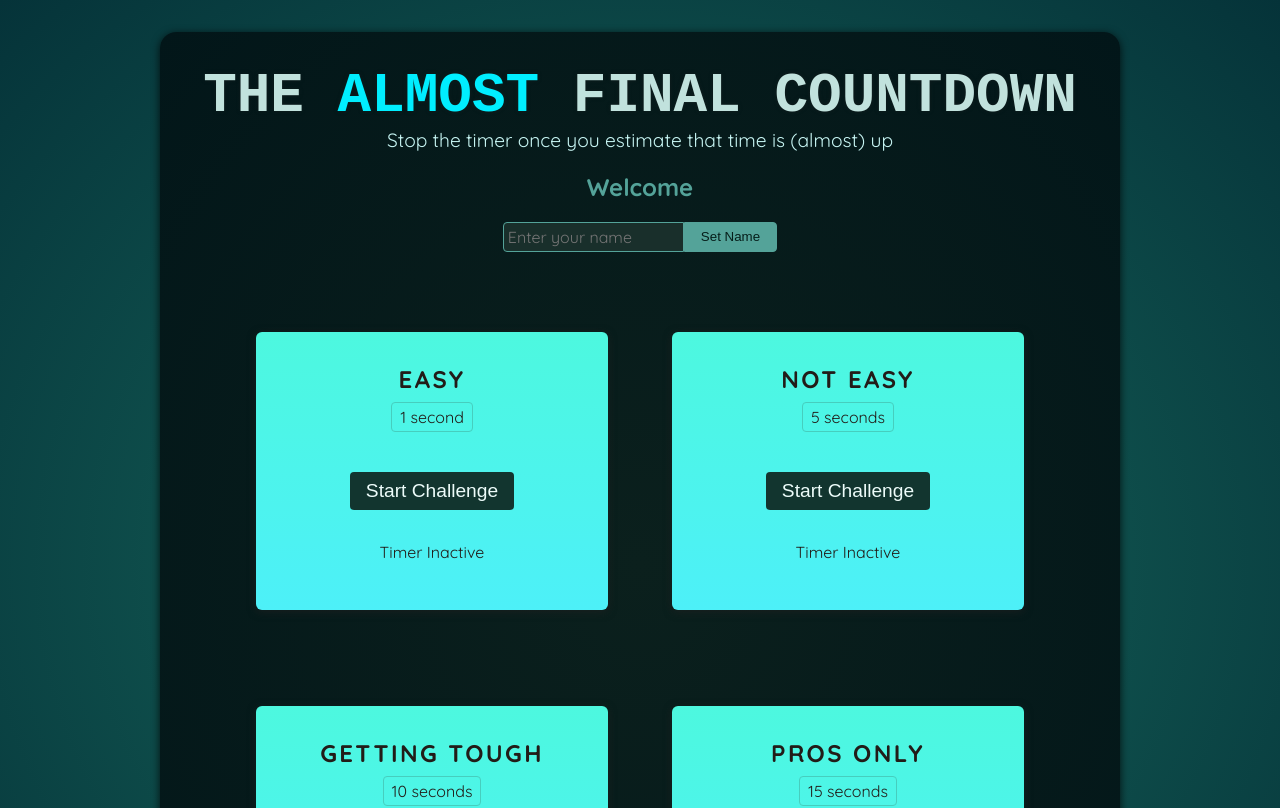
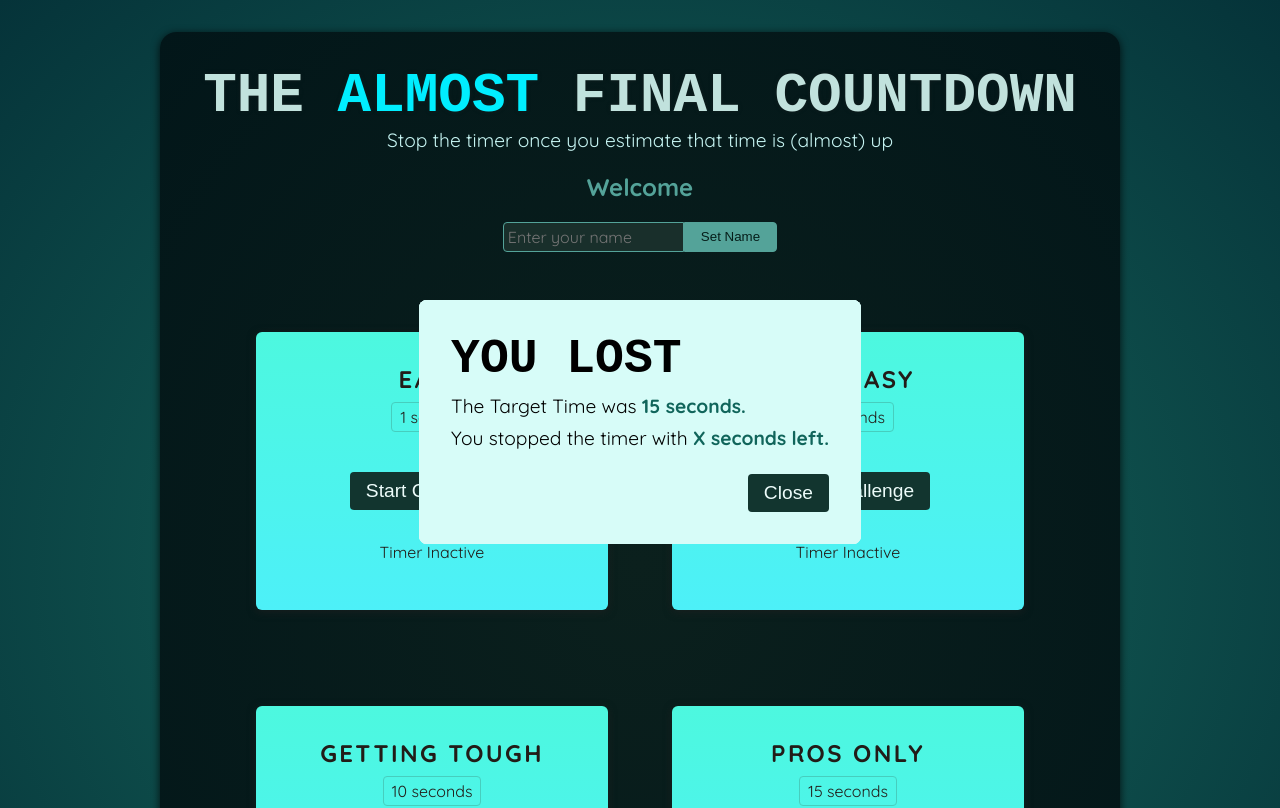
Before and after one commit to TrapFish/prfeAndPortals, a React (Vite) app: page / in a window 1280 px wide. Shown: the top 808 px of the page. Built offline with nearby package versions, Linux system fonts and the light colour scheme; a web font is replaced by a local one.

Commit message:
changes for the forward ref

```diff
--- a/src/components/ResultModal.jsx
+++ b/src/components/ResultModal.jsx
@@ -1,10 +1,10 @@
 import React from 'react';
 
-const ResultModal = ({ result, targetTime }) => {
+const ResultModal = ({ref, result, targetTime }) => {
 
 
     return (
-        <dialog className="result-modal" open>
+        <dialog ref={ref} className="result-modal" open>
             <h2>You {result}</h2>
             <p>The Target Time was  <strong>{targetTime} seconds.</strong></p>
             <p>You stopped the timer with <strong>X seconds left.</strong> </p>
--- a/src/components/TimerChallenge.jsx
+++ b/src/components/TimerChallenge.jsx
@@ -3,13 +3,15 @@ import ResultModal from './ResultModal';
 
 const TimerChallenge = ({title, targetTime}) => {
     const timer = useRef(null);
+    const dialog = useRef(null);
     const [timerStarted, setTimerStarted] = useState(false)
     const [timerExpired, setTimerExpired] = useState(false);
 
 
     const handleStart  = () => {
         timer.current = setTimeout(() => {
-            setTimerExpired(true)
+            setTimerExpired(true);
+            dialog.current.showModal();
         }, targetTime*1000);
         setTimerStarted(true);
     }
@@ -20,7 +22,7 @@ const TimerChallenge = ({title, targetTime}) => {
 
     return (
         <>
-    {timerExpired && <ResultModal targetTime={targetTime} result="lost"/>}
+    <ResultModal ref={dialog} targetTime={targetTime} result="lost"/>
         <section className='challenge'>
             <h2>{title}</h2>
             <p className="challenge-time">
```
